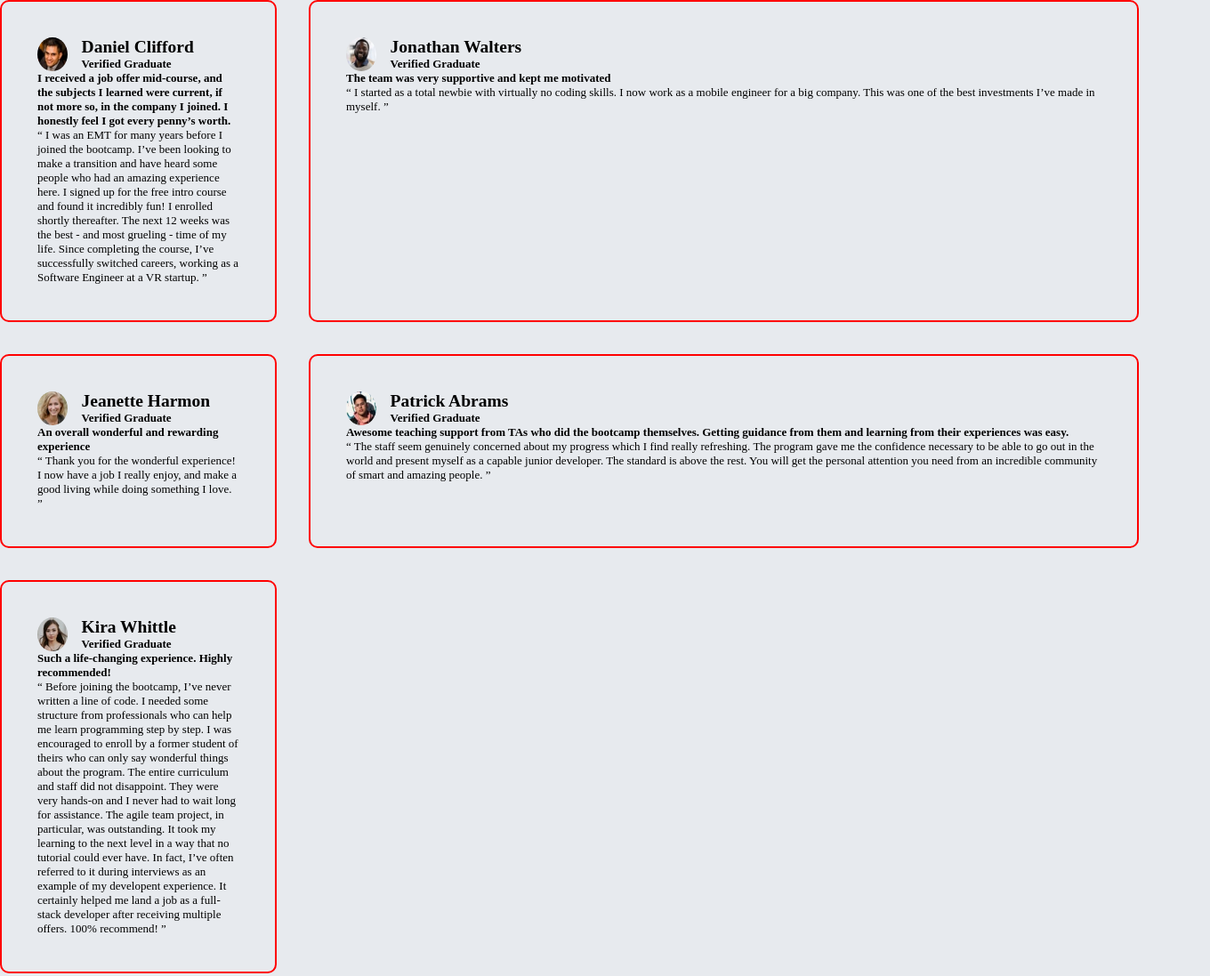
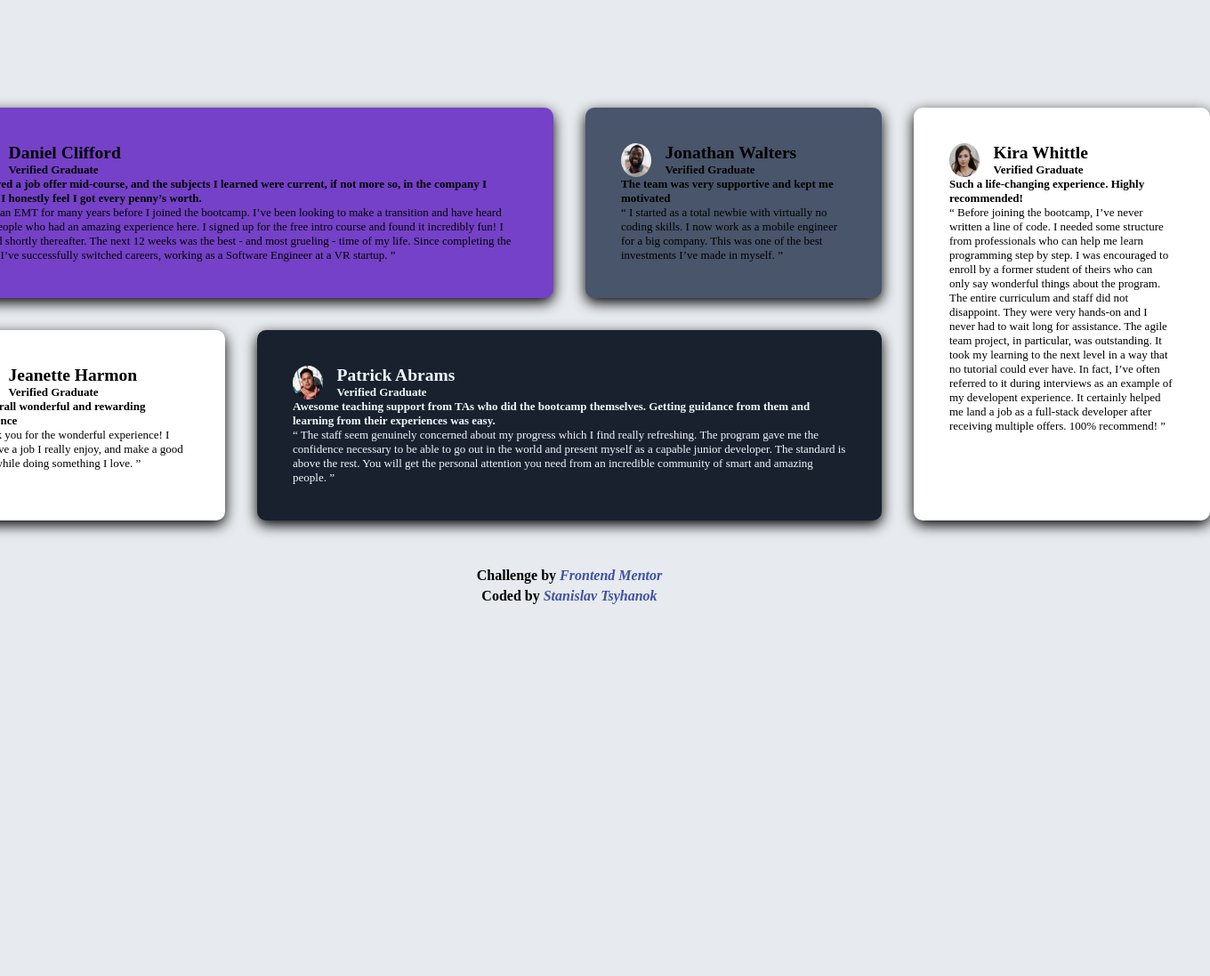
Before and after one commit to Stif351/testimonials-grid, a plain HTML site: page index.html in a window 1280 px wide. Shown: the top 1097 px of the page at 89% size, 1360 px wide, since content can reach past the window. After the commit the page ends 800 px from the top, so only its background shows below. Drawn offline with Linux system fonts and the light colour scheme; a web font is replaced by a local one.

Commit message:
Add grid

```diff
--- a/index.html
+++ b/index.html
@@ -62,7 +62,34 @@
           investments I’ve made in myself. ”
         </p>
       </section>
+
       <section class="card-3">
+        <div class="autor">
+          <img src="./images/image-kira.jpg" alt="image-kira" class="avatar" />
+          <div>
+            <h2>Kira Whittle</h2>
+            <h4>Verified Graduate</h4>
+          </div>
+        </div>
+        <p class="title">
+          Such a life-changing experience. Highly recommended!
+        </p>
+        <p class="description">
+          “ Before joining the bootcamp, I’ve never written a line of code. I
+          needed some structure from professionals who can help me learn
+          programming step by step. I was encouraged to enroll by a former
+          student of theirs who can only say wonderful things about the program.
+          The entire curriculum and staff did not disappoint. They were very
+          hands-on and I never had to wait long for assistance. The agile team
+          project, in particular, was outstanding. It took my learning to the
+          next level in a way that no tutorial could ever have. In fact, I’ve
+          often referred to it during interviews as an example of my developent
+          experience. It certainly helped me land a job as a full-stack
+          developer after receiving multiple offers. 100% recommend! ”
+        </p>
+      </section>
+
+      <section class="card-4">
         <div class="autor">
           <img
             src="./images/image-jeanette.jpg"
@@ -80,7 +107,7 @@
           enjoy, and make a good living while doing something I love. ”
         </p>
       </section>
-      <section  class="card-4">
+      <section class="card-5">
         <div class="autor">
           <img
             src="./images/image-patrick.jpg"
@@ -106,32 +133,6 @@
           people. ”
         </p>
       </section>
-      <section class="card-5">
-        <div class="autor">
-          <img src="./images/image-kira.jpg" alt="image-kira" class="avatar" />
-          <div>
-          <h2>Kira Whittle</h2>
-          <h4>Verified Graduate</h4>
-          </div>
-        </div>
-        <p class="title">
-          Such a life-changing experience. Highly recommended!
-        </p>
-        <p class="description">
-          “ Before joining the bootcamp, I’ve never written a line of code. I
-          needed some structure from professionals who can help me learn
-          programming step by step. I was encouraged to enroll by a former
-          student of theirs who can only say wonderful things about the program.
-          The entire curriculum and staff did not disappoint. They were very
-          hands-on and I never had to wait long for assistance. The agile team
-          project, in particular, was outstanding. It took my learning to the
-          next level in a way that no tutorial could ever have. In fact, I’ve
-          often referred to it during interviews as an example of my developent
-          experience. It certainly helped me land a job as a full-stack
-          developer after receiving multiple offers. 100% recommend! ”
-        </p>
-      </section>
-
     </main>
 
     <footer>
--- a/styles/style.css
+++ b/styles/style.css
@@ -1,12 +1,10 @@
-
-*{
+* {
   margin: 0;
   padding: 0;
   box-sizing: border-box;
 }
 
-:root{
-
+:root {
   --primary-purple-50: hsl(260, 100%, 95%);
   --primary-purple-300: hsl(264, 82%, 80%);
   --primary-purple-500: hsl(263, 55%, 52%);
@@ -20,47 +18,74 @@
   --neutral-black: hsl(0, 0%, 7%);
 
   --typography: 13px;
-
 }
 
-@font-face{
+@font-face {
   font-family: "Barlow Semi Condensed";
   src: url(https://fonts.google.com/specimen/Barlow+Semi+Condensed);
   font-weight: 500 600;
 }
 
-body{
+body {
   font-family: "Barlow Semi Condensed";
   background: var(--neutral-grey-100);
   font-size: var(--typography);
+  height: 100vh;
+  display: flex;
+  flex-direction: column;
+  justify-content: center;
+  align-items: center;
 }
 
-.container{
+.container {
   display: grid;
-  grid-template-columns: 1fr 3fr;
+  grid-template-columns: 1fr 1fr 1fr 1fr;
   gap: 36px;
+  width: 1440px;
+  /* margin: 100px auto; */
 }
 
-section{
-  border: 2px solid red;
+section {
+  border: none;
   border-radius: 10px;
+  box-shadow: 0 5px 15px black;
   padding: 40px;
 }
+.card-1 {
+  grid-column: 1/3;
+  background: var(--primary-purple-500);
+}
 
-.autor{
+.card-2 {
+  background: var(--neutral-grey-500);
+}
+
+.card-3 {
+  grid-row: span 2;
+  background: var(--neutral-white);
+}
+
+.card-4 {
+  background: var(--neutral-white);
+}
+
+.card-5 {
+  grid-column: 2/4;
+  background: var(--neutral-dark-blue);
+  color: aliceblue;
+}
+
+.autor {
   display: flex;
   gap: 16px;
 }
-.avatar{
+.avatar {
   width: 2.1rem;
   border-radius: 50%;
 }
-.title{
+.title {
   font-weight: 600;
 }
-
-
-
 
 /* ============== FOOTER  ================================= */
 
```
Lines whose indentation alone changed are shown as unchanged.
